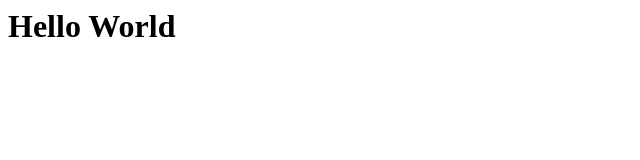
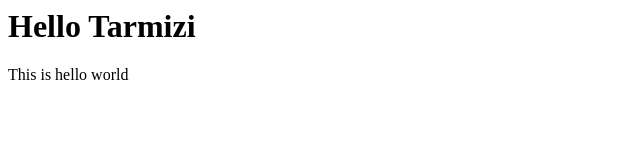
Before and after one commit to samtarmizi/learn-git, a plain HTML site: page index.html in a window 1280 px wide. Shown: the whole page, without its empty margins (0-640 px from the left). Drawn offline with Linux system fonts and the light colour scheme.

Commit message:
update index page

```diff
--- a/index.html
+++ b/index.html
@@ -1 +1,3 @@
-<h1>Hello World</h1>
+<h1>Hello Tarmizi</h1>
+
+<p>This is hello world</p>
```
